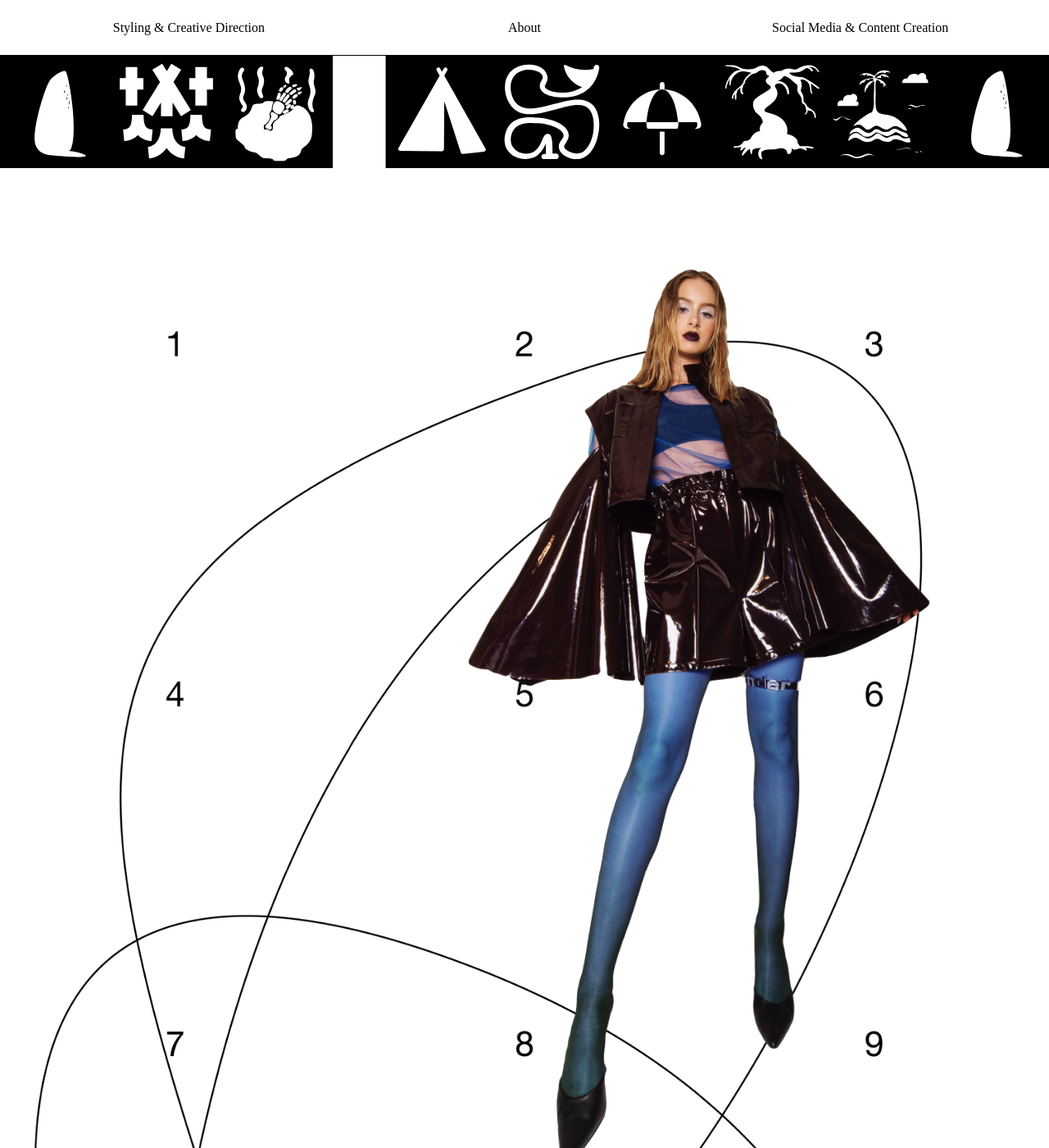
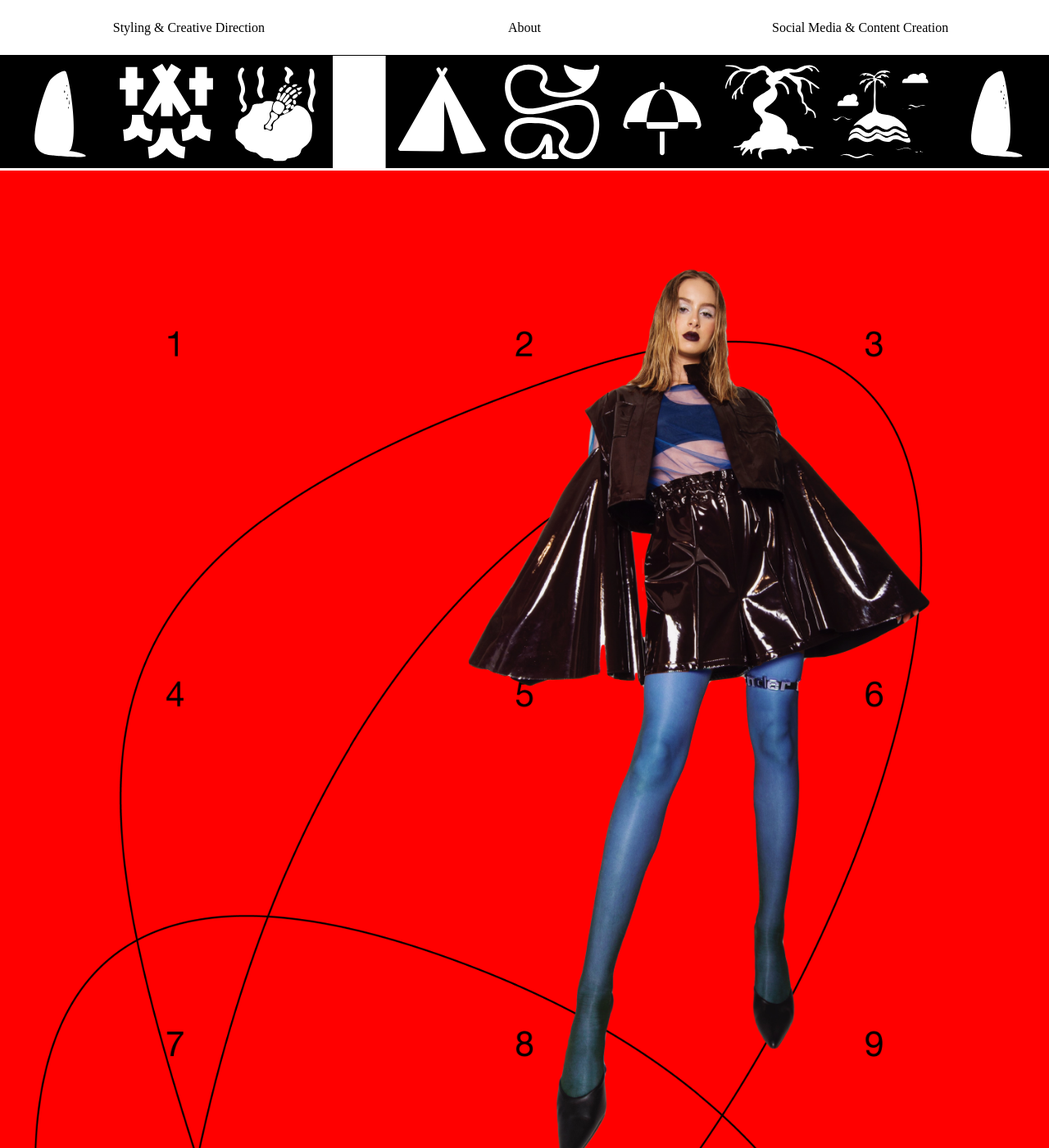
Before and after one commit to basharalidreesi/lab, a Jekyll site: the page built from index.md, in a window 1280 px wide and 1400 px high. Shown: the whole window at 82% size. Built offline with Jekyll 4.4.1, drawn with Linux system fonts in a browser that asks for light colours.

Commit message:
Update style.css

```diff
--- a/assets/css/style.css
+++ b/assets/css/style.css
@@ -88,6 +88,7 @@ html, body {
 .mother_container-content_container {
 	height: 100%;
 	background-color: #fff;
+	background-color: red; /* debug */
 }
 .mother_container-footer_container {
 	position: sticky;
```
